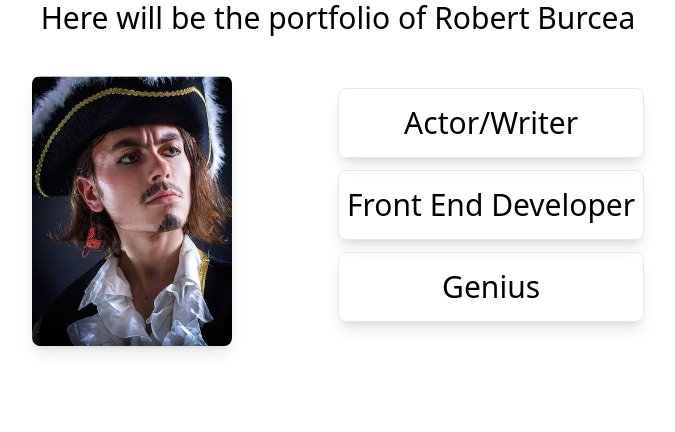
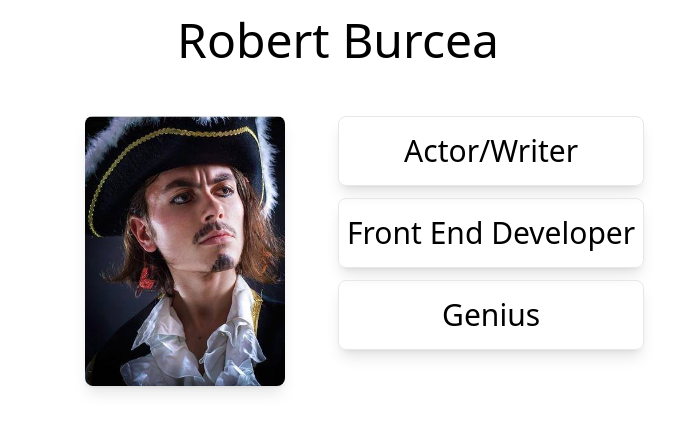
Before and after one commit to robert-burcea/portfolio, a Next.js app: page / in a window 1280 px wide. Shown: the top 432 px of the page, without its empty margins (302-977 px from the left). Built offline with nearby package versions, Linux system fonts and the light colour scheme.

Commit message:
fix centering

```diff
--- a/pages/index.js
+++ b/pages/index.js
@@ -6,10 +6,10 @@ import rb from '/pages/rb.jpg'
 export default function Home() {
   return (
     <div className="mx-auto flex flex-col max-w-[1240px] items-center">
-      <h1 className="mx-auto text-center text-xl md:text-3xl">Here will be the portfolio of Robert Burcea</h1>
+      <h1 className="mx-auto text-center text-2xl md:text-5xl pt-4">Robert Burcea</h1>
       <div className="grid sm:grid-cols-2 my-10">
 
-      <div className="w-[200px] grid items-center rounded shadow-lg hover:scale-[1.1] hover:shadow-2xl">
+      <div className="mx-auto w-[200px] grid items-center my-3 rounded shadow-lg hover:scale-[1.1] hover:shadow-2xl">
         <Image className="rounded-lg shadow-lg items-center" src={rb} alt=""/>
       </div>
 
```
